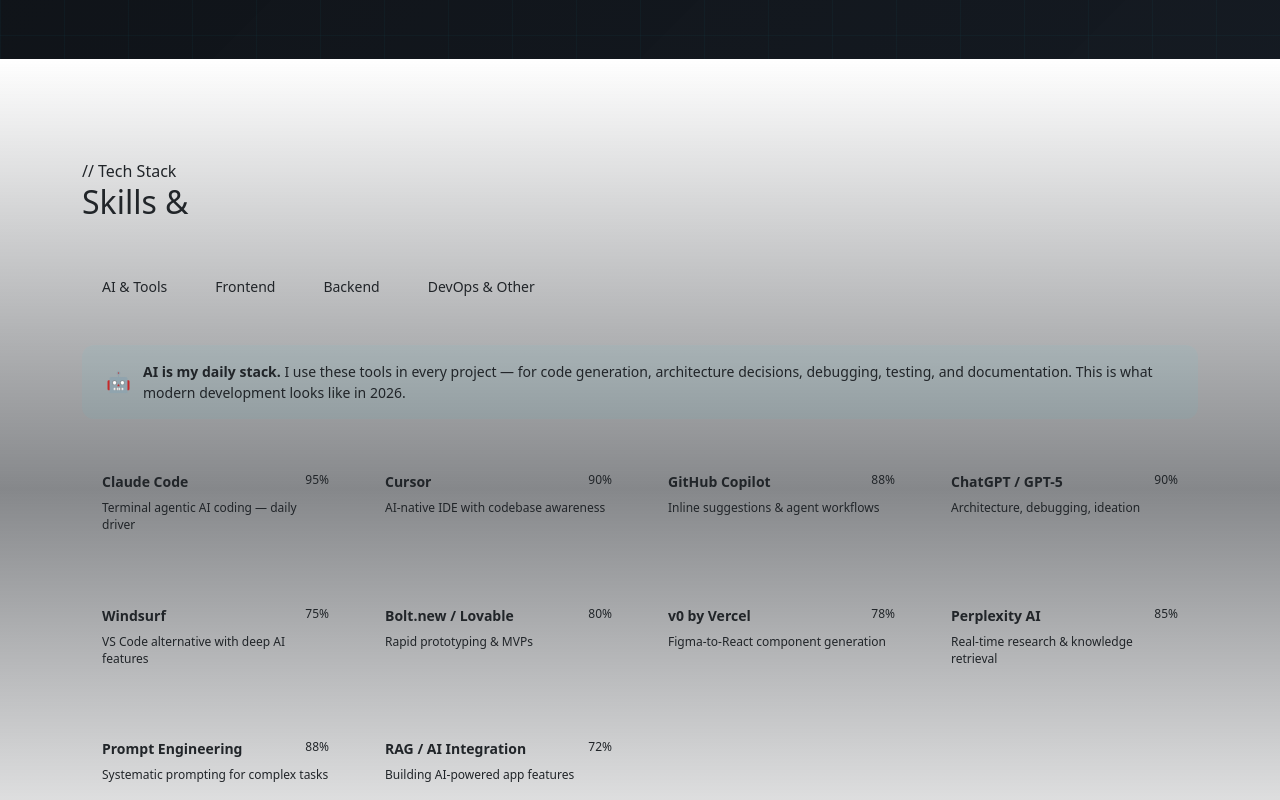
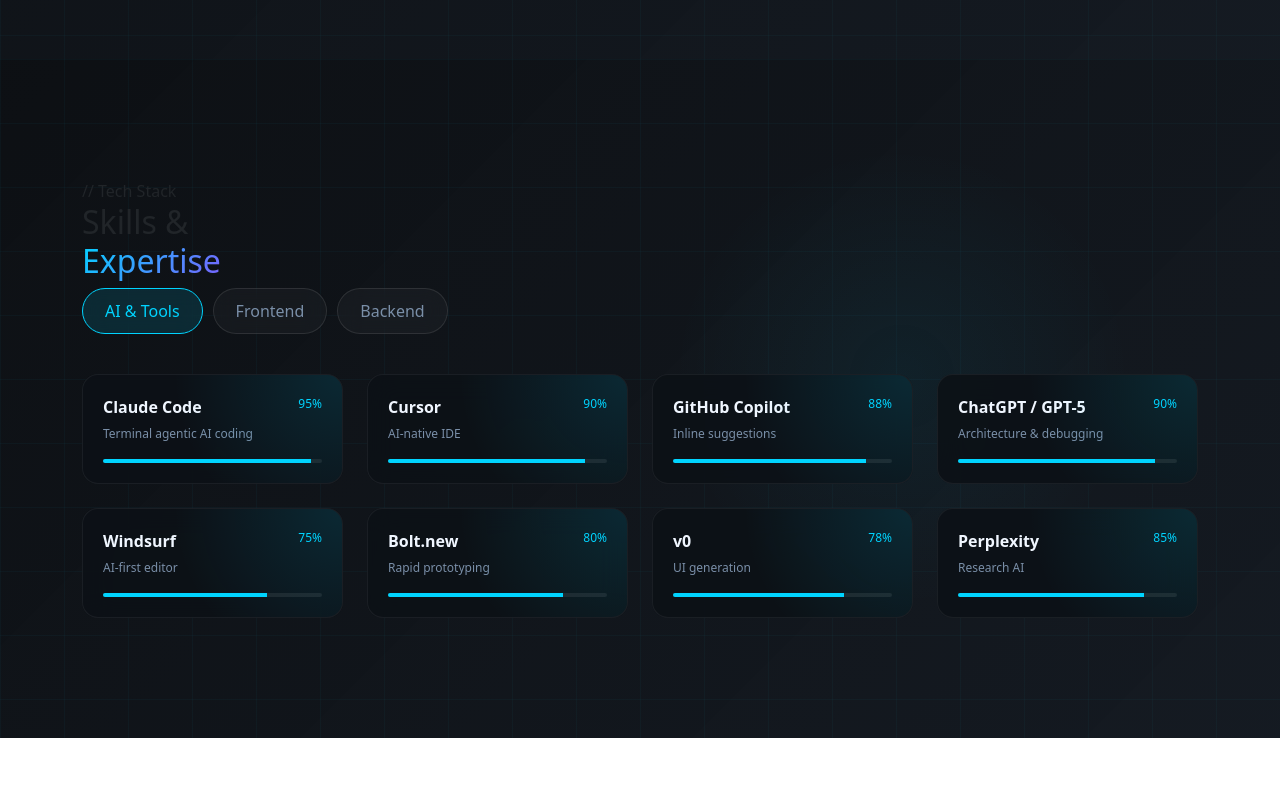
Before and after one commit to elishaoigara/portfolio-site, a React (Create React App) app: page / in a window 1280 px wide. Shown: the part 1720-2520 px from the top of the page. Built offline with nearby package versions, Linux system fonts and the light colour scheme.

Commit message:
fix:331666133166633133133133133133133817555146778022933888

```diff
--- a/src/components/Skills.js
+++ b/src/components/Skills.js
@@ -1,62 +1,52 @@
-import React, { useState } from 'react';
+import React, { useState, useEffect } from 'react';
 import { motion } from 'framer-motion';
 
 function Skills() {
   const [activeTab, setActiveTab] = useState('AI & Tools');
+  const [mousePos, setMousePos] = useState({ x: 0, y: 0 });
+
+  useEffect(() => {
+    const handleMouseMove = (e) => {
+      setMousePos({
+        x: (e.clientX / window.innerWidth - 0.5) * 20,
+        y: (e.clientY / window.innerHeight - 0.5) * 20,
+      });
+    };
+    window.addEventListener('mousemove', handleMouseMove);
+    return () => window.removeEventListener('mousemove', handleMouseMove);
+  }, []);
 
   const categories = {
     'AI & Tools': {
-      color: 'var(--accent)',
+      color: '#00d4ff',
       items: [
-        { name: 'Claude Code', desc: 'Terminal agentic AI coding — daily driver', level: 95 },
-        { name: 'Cursor', desc: 'AI-native IDE with codebase awareness', level: 90 },
-        { name: 'GitHub Copilot', desc: 'Inline suggestions & agent workflows', level: 88 },
-        { name: 'ChatGPT / GPT-5', desc: 'Architecture, debugging, ideation', level: 90 },
-        { name: 'Windsurf', desc: 'VS Code alternative with deep AI features', level: 75 },
-        { name: 'Bolt.new / Lovable', desc: 'Rapid prototyping & MVPs', level: 80 },
-        { name: 'v0 by Vercel', desc: 'Figma-to-React component generation', level: 78 },
-        { name: 'Perplexity AI', desc: 'Real-time research & knowledge retrieval', level: 85 },
-        { name: 'Prompt Engineering', desc: 'Systematic prompting for complex tasks', level: 88 },
-        { name: 'RAG / AI Integration', desc: 'Building AI-powered app features', level: 72 },
+        { name: 'Claude Code', desc: 'Terminal agentic AI coding', level: 95 },
+        { name: 'Cursor', desc: 'AI-native IDE', level: 90 },
+        { name: 'GitHub Copilot', desc: 'Inline suggestions', level: 88 },
+        { name: 'ChatGPT / GPT-5', desc: 'Architecture & debugging', level: 90 },
+        { name: 'Windsurf', desc: 'AI-first editor', level: 75 },
+        { name: 'Bolt.new', desc: 'Rapid prototyping', level: 80 },
+        { name: 'v0', desc: 'UI generation', level: 78 },
+        { name: 'Perplexity', desc: 'Research AI', level: 85 },
       ],
     },
-    'Frontend': {
-      color: 'var(--accent-2)',
+    Frontend: {
+      color: '#7b61ff',
       items: [
-        { name: 'React.js', desc: 'SPA, hooks, state management', level: 92 },
-        { name: 'TypeScript', desc: 'Type-safe development', level: 78 },
-        { name: 'Tailwind CSS', desc: 'Utility-first styling', level: 90 },
-        { name: 'Next.js', desc: 'SSR, SSG, App Router', level: 75 },
-        { name: 'Framer Motion', desc: 'Animations & micro-interactions', level: 80 },
-        { name: 'Redux / Zustand', desc: 'Global state management', level: 76 },
-        { name: 'Bootstrap 5', desc: 'Responsive grid & components', level: 92 },
-        { name: 'HTML5 / CSS3', desc: 'Semantic markup, modern CSS', level: 95 },
+        { name: 'React.js', desc: 'SPA & hooks', level: 92 },
+        { name: 'TypeScript', desc: 'Typed dev', level: 78 },
+        { name: 'Tailwind', desc: 'Utility CSS', level: 90 },
+        { name: 'Next.js', desc: 'SSR/SSG', level: 75 },
+        { name: 'Framer Motion', desc: 'Animations', level: 80 },
       ],
     },
-    'Backend': {
-      color: 'var(--accent-3)',
+    Backend: {
+      color: '#00ff94',
       items: [
-        { name: 'Node.js / Express', desc: 'REST APIs, middleware', level: 80 },
-        { name: 'Python', desc: 'Scripting, automation, data processing', level: 78 },
-        { name: 'Firebase', desc: 'Auth, Firestore, realtime DB', level: 82 },
-        { name: 'PostgreSQL / MySQL', desc: 'Relational DB design & queries', level: 72 },
-        { name: 'MongoDB', desc: 'NoSQL document storage', level: 70 },
-        { name: 'REST APIs', desc: 'Design, consume, document', level: 85 },
-        { name: 'Authentication', desc: 'JWT, OAuth, session management', level: 76 },
-        { name: 'C / C++', desc: 'Systems & ALX foundation', level: 70 },
-      ],
-    },
-    'DevOps & Other': {
-      color: '#f59e0b',
-      items: [
-        { name: 'Git / GitHub', desc: 'Version control, PRs, branching', level: 90 },
-        { name: 'Vercel / Netlify', desc: 'CI/CD deployment pipelines', level: 85 },
-        { name: 'Linux / Bash', desc: 'Shell scripting, server ops (ALX trained)', level: 78 },
-        { name: 'Docker (basics)', desc: 'Containerization fundamentals', level: 55 },
-        { name: 'VS Code', desc: 'Primary editor', level: 95 },
-        { name: 'Figma', desc: 'UI prototyping & design collaboration', level: 72 },
-        { name: 'Postman', desc: 'API testing & documentation', level: 80 },
-        { name: 'Agile / Scrum', desc: 'Sprint planning, iterative delivery', level: 75 },
+        { name: 'Node.js', desc: 'APIs', level: 80 },
+        { name: 'Python', desc: 'Automation', level: 78 },
+        { name: 'PostgreSQL', desc: 'Relational DB', level: 72 },
+        { name: 'MongoDB', desc: 'NoSQL', level: 70 },
       ],
     },
   };
@@ -65,30 +55,82 @@
   const active = categories[activeTab];
 
   return (
-    <section id="skills" style={{ padding: '100px 0', background: 'linear-gradient(180deg, transparent 0%, rgba(13,17,23,0.5) 50%, transparent 100%)' }}>
-      <div className="container">
-        <motion.div initial={{ opacity: 0, y: 30 }} whileInView={{ opacity: 1, y: 0 }} viewport={{ once: true }} transition={{ duration: 0.7 }}>
-          <span className="section-label">{'// Tech Stack'}</span>
-          <h2 className="section-title">Skills &<br /><span style={{ background: 'var(--gradient)', WebkitBackgroundClip: 'text', WebkitTextFillColor: 'transparent' }}>Expertise</span></h2>
-          <div className="section-divider" />
+    <section
+      id="skills"
+      style={{
+        padding: '120px 0',
+        position: 'relative',
+        overflow: 'hidden',
+        background:
+          'linear-gradient(135deg, rgba(5,8,12,0.97), rgba(8,14,22,0.95))',
+      }}
+    >
+      {/* ── Ambient Orbs ── */}
+      <div
+        style={{
+          position: 'absolute',
+          top: '10%',
+          right: '10%',
+          width: '500px',
+          height: '500px',
+          background:
+            'radial-gradient(circle, rgba(0,212,255,0.06), transparent 65%)',
+          borderRadius: '50%',
+          transform: `translate(${mousePos.x * 0.2}px, ${
+            mousePos.y * 0.2
+          }px)`,
+        }}
+      />
+
+      {/* Grid */}
+      <div
+        style={{
+          position: 'absolute',
+          inset: 0,
+          backgroundImage: `
+            linear-gradient(rgba(0,212,255,0.03) 1px, transparent 1px),
+            linear-gradient(90deg, rgba(0,212,255,0.03) 1px, transparent 1px)
+          `,
+          backgroundSize: '64px 64px',
+        }}
+      />
+
+      <div className="container" style={{ position: 'relative', zIndex: 2 }}>
+        {/* Header */}
+        <motion.div initial={{ opacity: 0, y: 30 }} whileInView={{ opacity: 1, y: 0 }}>
+          <span className="section-label">// Tech Stack</span>
+          <h2 className="section-title">
+            Skills &
+            <br />
+            <span
+              style={{
+                background:
+                  'linear-gradient(135deg, #00d4ff 0%, #7b61ff 100%)',
+                WebkitBackgroundClip: 'text',
+                WebkitTextFillColor: 'transparent',
+              }}
+            >
+              Expertise
+            </span>
+          </h2>
         </motion.div>
 
-        {/* Tab switcher */}
-        <div style={{ display: 'flex', gap: '8px', flexWrap: 'wrap', marginBottom: '40px' }}>
-          {tabs.map(tab => (
+        {/* Tabs */}
+        <div style={{ display: 'flex', gap: '10px', marginBottom: '40px', flexWrap: 'wrap' }}>
+          {tabs.map((tab) => (
             <button
               key={tab}
               onClick={() => setActiveTab(tab)}
               style={{
-                padding: '8px 20px',
-                borderRadius: '100px',
-                border: `1px solid ${activeTab === tab ? active.color : 'var(--border)'}`,
-                background: activeTab === tab ? `${active.color}15` : 'transparent',
-                color: activeTab === tab ? active.color : 'var(--text-muted)',
-                fontFamily: 'var(--font-body)',
-                fontSize: '14px',
-                fontWeight: 500,
-                cursor: 'pointer',
+                padding: '10px 22px',
+                borderRadius: '999px',
+                border: `1px solid ${
+                  activeTab === tab ? active.color : 'rgba(255,255,255,0.1)'
+                }`,
+                background:
+                  activeTab === tab ? `${active.color}20` : 'rgba(255,255,255,0.03)',
+                color: activeTab === tab ? active.color : '#7a8fa8',
+                backdropFilter: 'blur(10px)',
                 transition: 'all 0.2s',
               }}
             >
@@ -97,64 +139,70 @@
           ))}
         </div>
 
-        {/* AI banner */}
-        {activeTab === 'AI & Tools' && (
-          <motion.div
-            initial={{ opacity: 0, y: -10 }}
-            animate={{ opacity: 1, y: 0 }}
-            className="glass"
-            style={{
-              padding: '16px 24px',
-              borderRadius: '12px',
-              marginBottom: '32px',
-              borderColor: 'rgba(0,212,255,0.2)',
-              background: 'rgba(0,212,255,0.04)',
-              display: 'flex',
-              alignItems: 'center',
-              gap: '12px',
-            }}
-          >
-            <span style={{ fontSize: '20px' }}>🤖</span>
-            <p style={{ color: 'var(--text-muted)', margin: 0, fontSize: '14px', lineHeight: 1.5 }}>
-              <strong style={{ color: 'var(--accent)' }}>AI is my daily stack.</strong> I use these tools in every project — for code generation, architecture decisions, debugging, testing, and documentation. This is what modern development looks like in 2026.
-            </p>
-          </motion.div>
-        )}
-
-        <motion.div
-          key={activeTab}
-          initial={{ opacity: 0, y: 10 }}
-          animate={{ opacity: 1, y: 0 }}
-          transition={{ duration: 0.4 }}
-          className="row g-3"
-        >
+        {/* Cards */}
+        <div className="row g-4">
           {active.items.map((skill, i) => (
             <div key={i} className="col-md-6 col-lg-4 col-xl-3">
               <motion.div
-                initial={{ opacity: 0, y: 15 }}
-                animate={{ opacity: 1, y: 0 }}
-                transition={{ delay: i * 0.04 }}
-                className="glass"
-                style={{ padding: '20px', borderRadius: '14px', height: '100%' }}
+                whileHover={{ y: -6 }}
+                transition={{ type: 'spring', stiffness: 120 }}
+                style={{
+                  padding: '20px',
+                  borderRadius: '16px',
+                  background: 'rgba(13,17,23,0.9)',
+                  border: '1px solid rgba(255,255,255,0.06)',
+                  backdropFilter: 'blur(14px)',
+                  height: '100%',
+                  position: 'relative',
+                  overflow: 'hidden',
+                }}
               >
-                <div style={{ display: 'flex', justifyContent: 'space-between', marginBottom: '8px' }}>
-                  <span style={{ fontFamily: 'var(--font-body)', fontWeight: 600, fontSize: '14px', color: 'var(--text)' }}>{skill.name}</span>
-                  <span style={{ fontFamily: 'var(--font-mono)', fontSize: '12px', color: active.color }}>{skill.level}%</span>
+                {/* Glow */}
+                <div
+                  style={{
+                    position: 'absolute',
+                    inset: 0,
+                    background: `radial-gradient(circle at top right, ${active.color}20, transparent 60%)`,
+                  }}
+                />
+
+                <div style={{ display: 'flex', justifyContent: 'space-between' }}>
+                  <span style={{ color: '#f0f6ff', fontWeight: 600 }}>
+                    {skill.name}
+                  </span>
+                  <span style={{ color: active.color, fontSize: '12px' }}>
+                    {skill.level}%
+                  </span>
                 </div>
-                <p style={{ fontSize: '12px', color: 'var(--text-dim)', marginBottom: '12px', lineHeight: 1.4 }}>{skill.desc}</p>
-                <div style={{ height: '3px', background: 'var(--border)', borderRadius: '2px', overflow: 'hidden' }}>
+
+                <p style={{ fontSize: '12px', color: '#7a8fa8', marginTop: '6px' }}>
+                  {skill.desc}
+                </p>
+
+                {/* Progress */}
+                <div
+                  style={{
+                    height: '4px',
+                    background: 'rgba(255,255,255,0.08)',
+                    borderRadius: '2px',
+                    marginTop: '12px',
+                    overflow: 'hidden',
+                  }}
+                >
                   <motion.div
                     initial={{ width: 0 }}
                     whileInView={{ width: `${skill.level}%` }}
-                    viewport={{ once: true }}
-                    transition={{ duration: 0.8, delay: i * 0.04 + 0.3 }}
-                    style={{ height: '100%', background: active.color, borderRadius: '2px' }}
+                    transition={{ duration: 0.8 }}
+                    style={{
+                      height: '100%',
+                      background: active.color,
+                    }}
                   />
                 </div>
               </motion.div>
             </div>
           ))}
-        </motion.div>
+        </div>
       </div>
     </section>
   );
```
